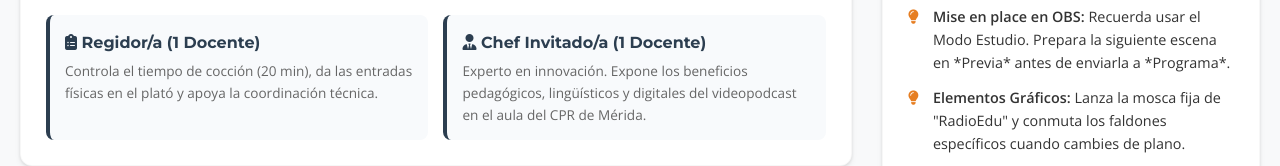
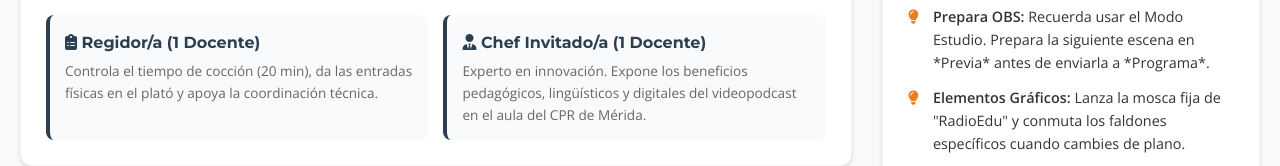
Before and after one commit to japagadorb01-debug/cocinas-adfe, a plain HTML site: page index.html in a window 1280 px wide. Shown: the part 1051-1217 px from the top of the page. Drawn offline with nearby package versions, Linux system fonts and the light colour scheme; a script that the page names is missing.

Commit message:
Update index.html

```diff
--- a/index.html
+++ b/index.html
@@ -435,7 +435,7 @@
                 <h3 class="card-title"><i class="fa-solid fa-video"></i> Tips de Realización</h3>
                 <ul class="tips-list">
                     <li><strong>Estructura de 3 cámaras:</strong> Plano General para situar la mesa, Plano Medio 1 para Presentador y Plano Medio 2 para Invitado.</li>
-                    <li><strong>Mise en place en OBS:</strong> Recuerda usar el Modo Estudio. Prepara la siguiente escena en *Previa* antes de enviarla a *Programa*.</li>
+                    <li><strong>Prepara OBS:</strong> Recuerda usar el Modo Estudio. Prepara la siguiente escena en *Previa* antes de enviarla a *Programa*.</li>
                     <li><strong>Elementos Gráficos:</strong> Lanza la mosca fija de "RadioEdu" y conmuta los faldones específicos cuando cambies de plano.</li>
                 </ul>
             </div>
```
